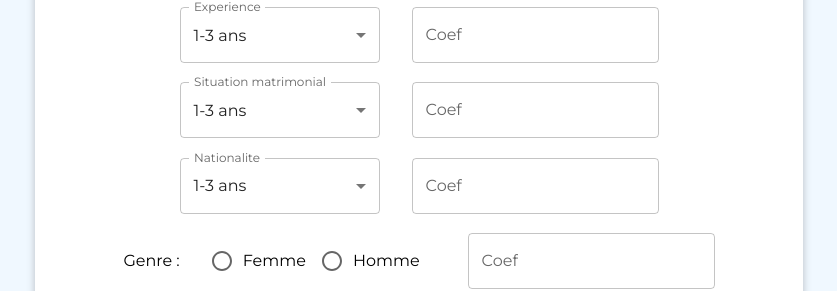
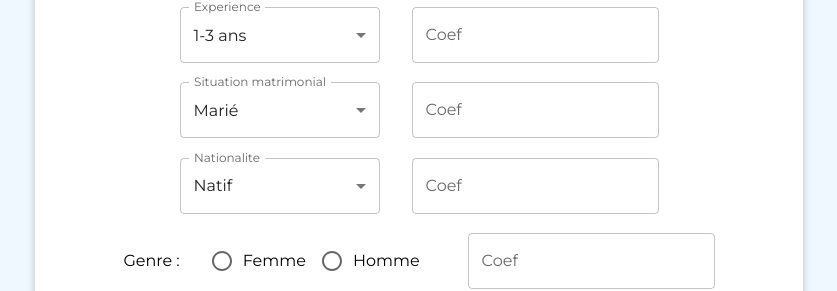
Before and after one commit to Nante1905/rh-frontend, a React (Vite) app: page /critere in a window 1280 px wide. Shown: the part 267-558 px from the top of the page, without its empty margins (221-1058 px from the left). Built offline with nearby package versions, Linux system fonts and the light colour scheme.

Commit message:
[feat] send data to backend

```diff
--- a/src/components/form-annonce/job-requirement/job-requirement.component.tsx
+++ b/src/components/form-annonce/job-requirement/job-requirement.component.tsx
@@ -70,6 +70,26 @@ const JobRequirement = () => {
     {
       id: 2,
       name: "4-5 ans",
+    },
+  ];
+  const matrimonial = [
+    {
+      id: 1,
+      name: "Marié",
+    },
+    {
+      id: 2,
+      name: "Célibataire",
+    },
+  ];
+  const nationalite = [
+    {
+      id: 1,
+      name: "Natif",
+    },
+    {
+      id: 2,
+      name: "Etranger",
     },
   ];
 
@@ -150,7 +170,7 @@ const JobRequirement = () => {
         </div>
         <div className="job-req_form-control">
           <ServiceSelect
-            option={exps}
+            option={matrimonial}
             selectLabel="Situation matrimonial"
             selectValue={useSelector(getMatrimonial)}
             onChange={(
@@ -167,7 +187,7 @@ const JobRequirement = () => {
         </div>
         <div className="job-req_form-control">
           <ServiceSelect
-            option={exps}
+            option={nationalite}
             selectLabel="Nationalite"
             selectValue={useSelector(getNationalite)}
             onChange={(
@@ -189,8 +209,8 @@ const JobRequirement = () => {
             onChange={handleChangeRadio}
             className="radio-group"
           >
-            <FormControlLabel value="0" control={<Radio />} label="Femme" />
-            <FormControlLabel value="1" control={<Radio />} label="Homme" />
+            <FormControlLabel value="1" control={<Radio />} label="Femme" />
+            <FormControlLabel value="2" control={<Radio />} label="Homme" />
           </RadioGroup>
           <TextField
             label="Coef"
--- a/src/store/qcm-form/qcmSlice.ts
+++ b/src/store/qcm-form/qcmSlice.ts
@@ -20,14 +20,14 @@ export const qcmSlice = createSlice({
         },
         updateTextQuestion: (state, action) => {
             state.questions.map(q => {
-                if (q.index == action.payload.index) {
+                if (q.index == action.payload.id) {
                     q.contenu = action.payload.text
                 }
             })
         },
         updateCoeffQuestion: (state, action) => {
             state.questions.map(q => {
-                if (q.index == action.payload.index) {
+                if (q.index == action.payload.id) {
                     q.coeff = action.payload.coeff
                 }
             })
@@ -41,7 +41,7 @@ export const qcmSlice = createSlice({
         addAnswer: (state, action) => {
             const question = state.questions.filter(q => q.index == action.payload.questionId)[0];
             const answer = new AnswerClass();
-            answer.index = action.payload.index;
+            answer.index = action.payload.id;
             question.reponses = question.reponses.concat(answer)
         },
         updateTextAnswer: (state, action) => {
@@ -49,12 +49,14 @@ export const qcmSlice = createSlice({
 
             const question = state.questions.filter(q => q.index == action.payload.questionId)[0];
             const answer = question.reponses.filter(a => a.index == action.payload.id)[0];
+            console.log(` id ${action.payload.id} et res ${answer}`);
+
             answer.contenu = action.payload.text;
         },
         updateValueAnswer: (state, action) => {
             const question = state.questions.filter(q => q.index == action.payload.questionId)[0];
             const answer = question.reponses.filter(a => a.index == action.payload.id)[0];
-            answer.value = !answer.value;
+            answer.valeur = !answer.valeur;
         }
 
     }
--- a/src/types/AnswerClass.ts
+++ b/src/types/AnswerClass.ts
@@ -1,6 +1,6 @@
 export default class AnswerClass {
     index!: number;
     contenu: string = "";
-    value: boolean = false;
+    valeur: boolean = false;
 
 }
```
